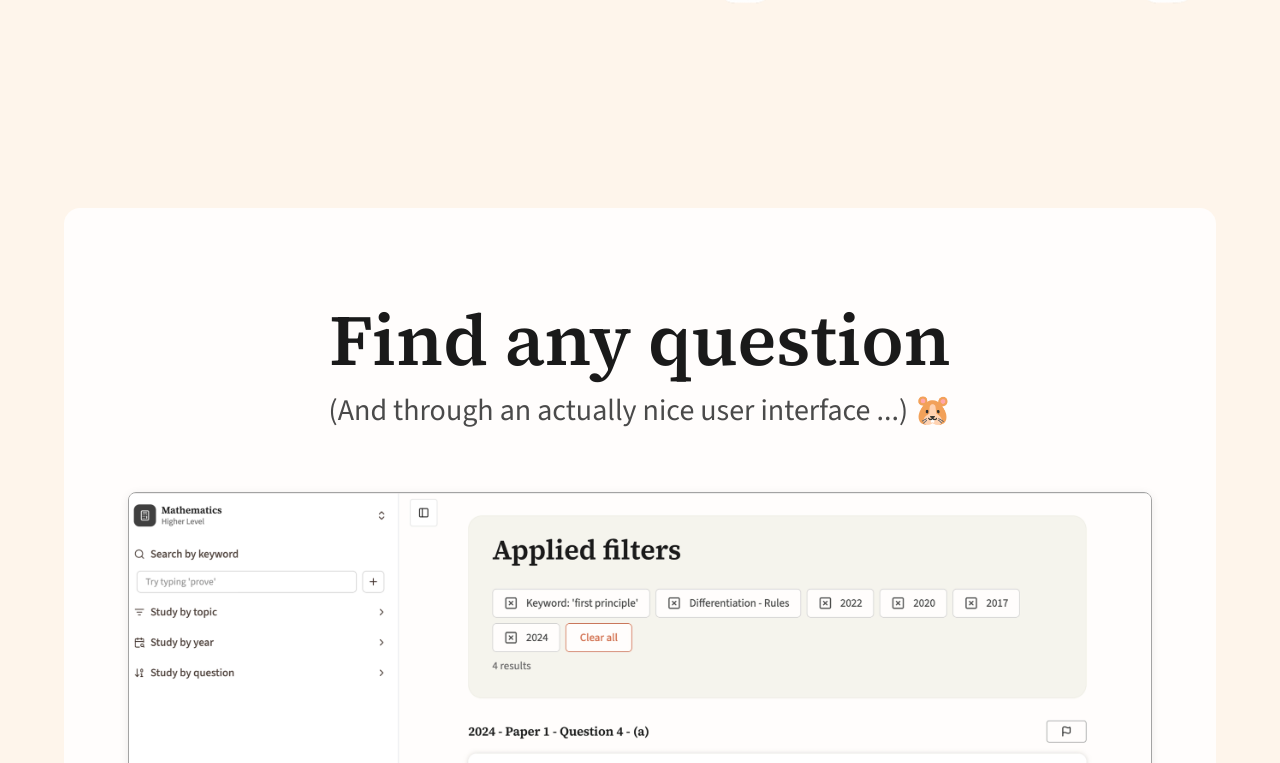
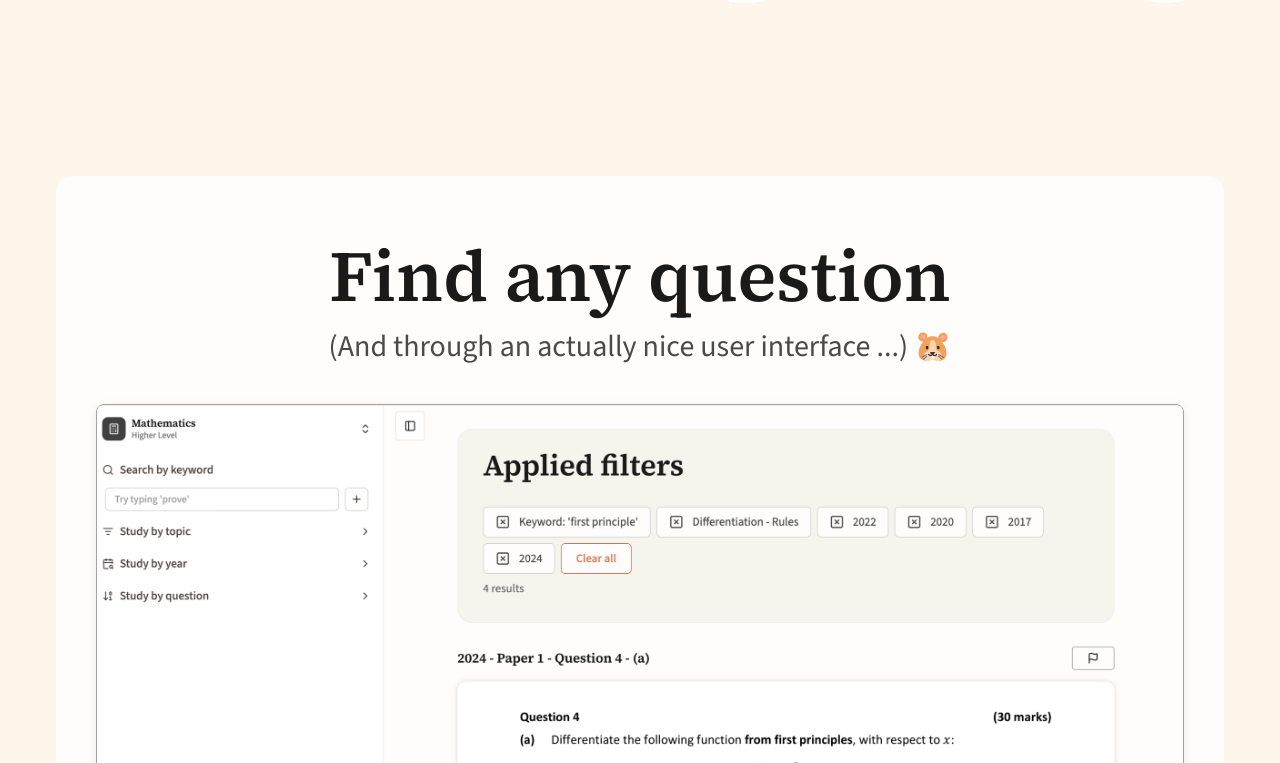
Before and after one commit to benmag11/osko, a Next.js app: page / in a window 1280 px wide. Shown: the part 797-1560 px from the top of the page. Built offline with nearby package versions, Linux system fonts and the light colour scheme; no server answers.

Commit message:
spacing improvements

```diff
--- a/src/components/landing/feature-showcase.tsx
+++ b/src/components/landing/feature-showcase.tsx
@@ -2,11 +2,11 @@ import Image from 'next/image'
 
 export function FeatureShowcase() {
   return (
-    <section className="py-20 md:py-28 px-4 md:px-6 lg:px-8">
-      <div className="container mx-auto max-w-7xl">
+    <section className="py-12 md:py-16 lg:py-20 px-4 md:px-6">
+      <div className="container mx-auto max-w-screen-2xl">
         {/* Feature container with cream background */}
         <div
-          className="rounded-2xl px-8 py-16 md:px-12 md:py-20 lg:px-16 lg:py-24"
+          className="rounded-2xl px-6 py-10 md:px-8 md:py-12 lg:px-10 lg:py-16"
           style={{ backgroundColor: '#FFFDFC' }}
         >
           {/* Heading */}
@@ -15,7 +15,7 @@ export function FeatureShowcase() {
           </h2>
 
           {/* Subheading with mascot emoji */}
-          <p className="font-sans text-warm-text-secondary text-xl md:text-2xl lg:text-3xl text-center mb-12 md:mb-16">
+          <p className="font-sans text-warm-text-secondary text-xl md:text-2xl lg:text-3xl text-center mb-8 md:mb-10">
             (And through an actually nice user interface ...) 🐹
           </p>
 
```
